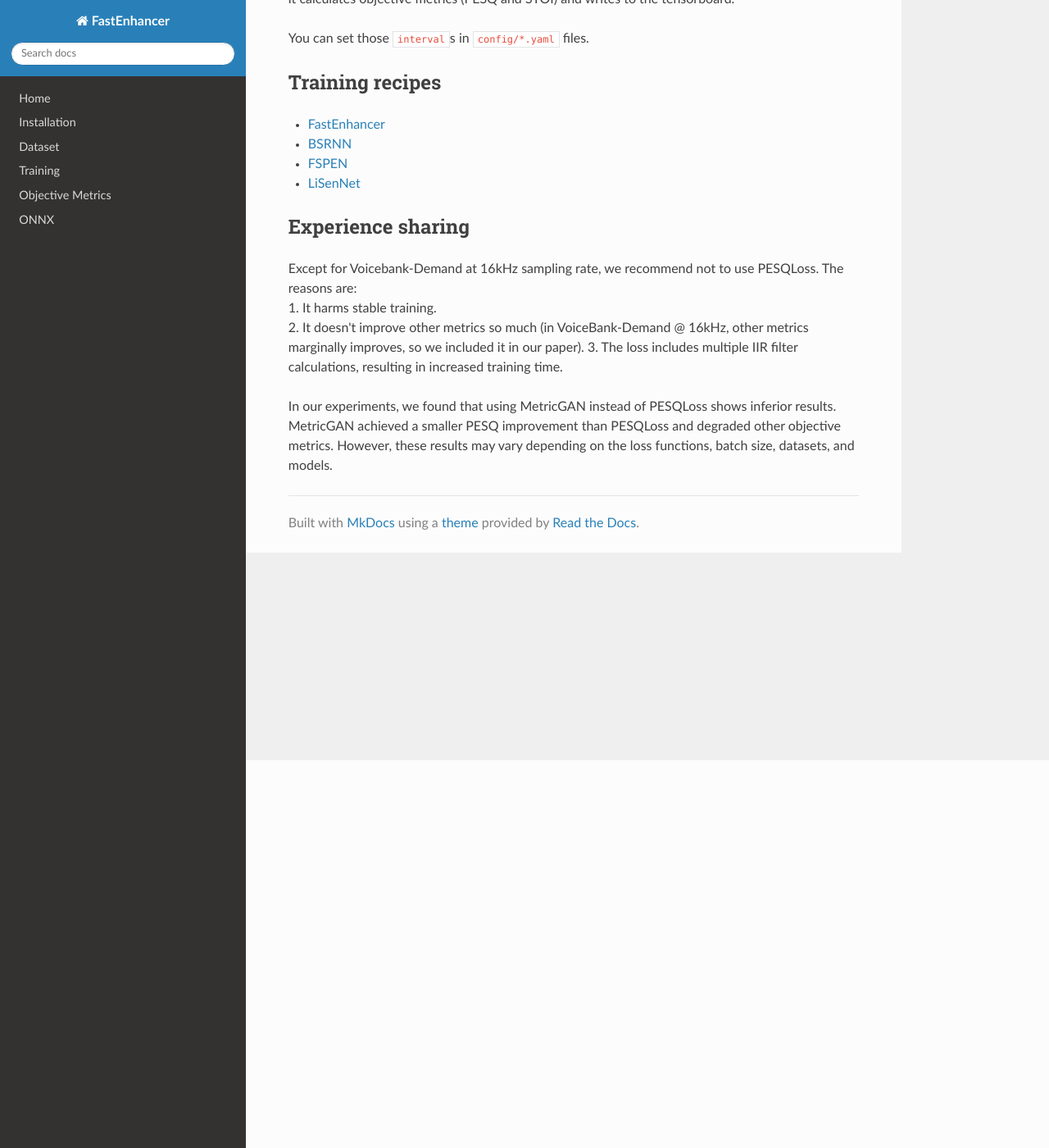
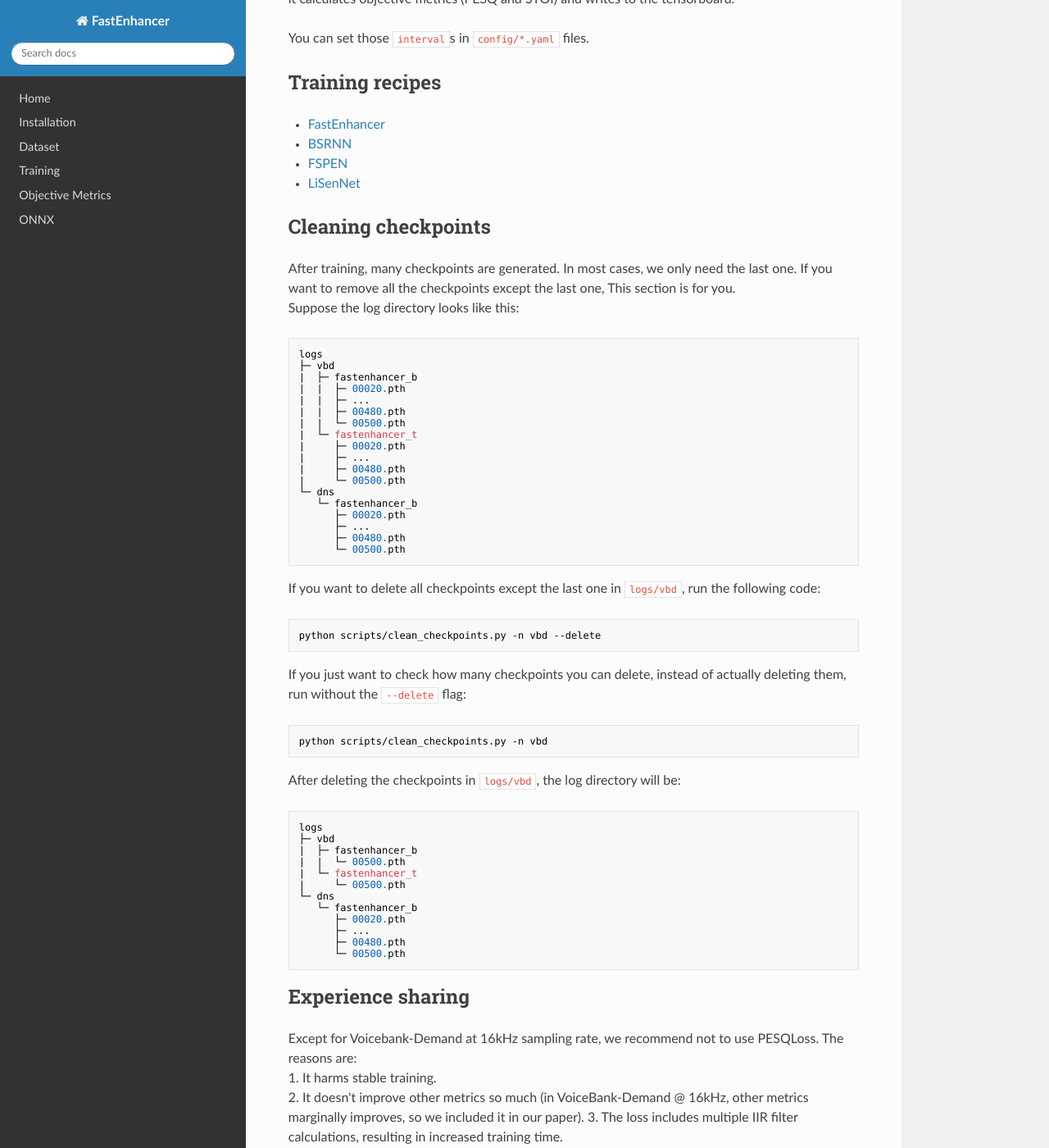
Before and after one commit to aask1357/fastenhancer, an MkDocs documentation site: the page built from docs/docs/train/index.md, in a window 1280 px wide and 1400 px high, scrolled down 473 px. Shown: the whole window at 82% size. Built offline with MkDocs 1.6.1, drawn with Linux system fonts in a browser that asks for light colours; nearby versions of some CDN libraries.

```diff
--- a/docs/docs/train/index.md
+++ b/docs/docs/train/index.md
@@ -18,6 +18,46 @@
 - [FSPEN](fspen.md)
 - [LiSenNet](lisennet.md)
 
+## Cleaning checkpoints
+After training, many checkpoints are generated. In most cases, we only need the last one. If you want to remove all the checkpoints except the last one, This section is for you.
+Suppose the log directory looks like this:
+<pre><code>logs
+├─ vbd
+|  ├─ fastenhancer_b
+|  |  ├─ 00020.pth
+|  |  ├─ ...
+|  |  ├─ 00480.pth
+|  |  └─ 00500.pth
+|  └─ fastenhancer_t
+|     ├─ 00020.pth
+|     ├─ ...
+|     ├─ 00480.pth
+|     └─ 00500.pth
+└─ dns
+   └─ fastenhancer_b
+      ├─ 00020.pth
+      ├─ ...
+      ├─ 00480.pth
+      └─ 00500.pth</code></pre>
+If you want to delete all checkpoints except the last one in `logs/vbd`, run the following code:
+<pre><code>python scripts/clean_checkpoints.py -n vbd --delete</code></pre>
+If you just want to check how many checkpoints you can delete, instead of actually deleting them, run without the `--delete` flag:
+<pre><code>python scripts/clean_checkpoints.py -n vbd</code></pre>
+
+After deleting the checkpoints in `logs/vbd`, the log directory will be:
+<pre><code>logs
+├─ vbd
+|  ├─ fastenhancer_b
+|  |  └─ 00500.pth
+|  └─ fastenhancer_t
+|     └─ 00500.pth
+└─ dns
+   └─ fastenhancer_b
+      ├─ 00020.pth
+      ├─ ...
+      ├─ 00480.pth
+      └─ 00500.pth</code></pre>
+
 ## Experience sharing
 Except for Voicebank-Demand at 16kHz sampling rate, we recommend not to use PESQLoss. The reasons are:
 1. It harms stable training.
```
Also changed, not shown: docs/docs/train/fastenhancer.md (+1 -1 lines), README.md.
